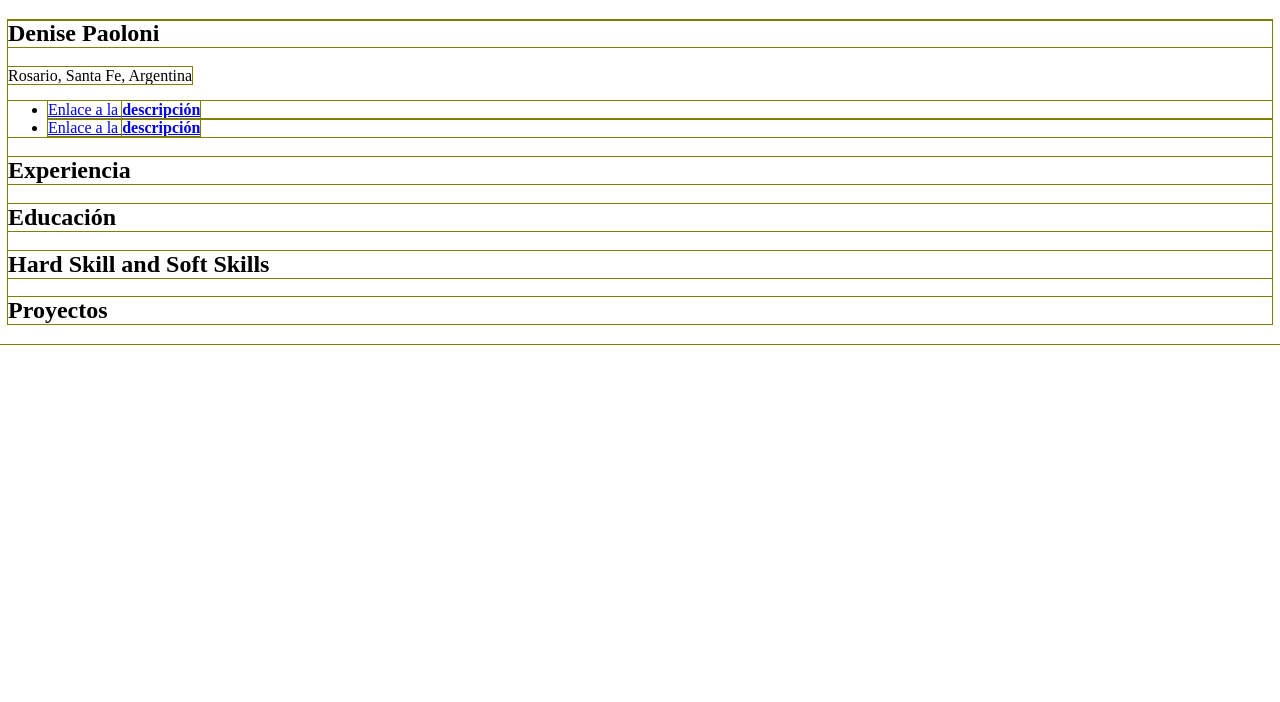
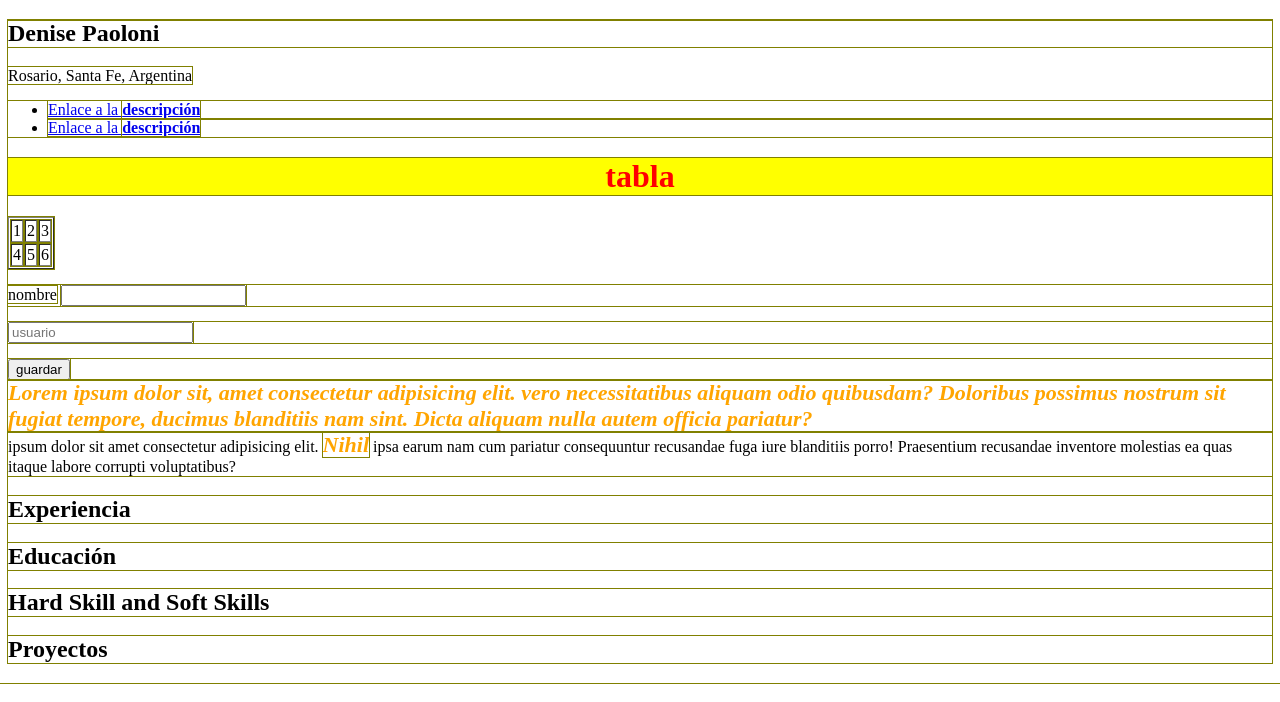
Before and after one commit to dpaoloni/PorfolioFrontend, a plain HTML site: page index.html in a window 1280 px wide. Drawn offline with Linux system fonts and the light colour scheme.

Commit message:
practica

```diff
--- a/index.html
+++ b/index.html
@@ -40,7 +40,37 @@
 		</li>
 	</ul>
 
-	</div>
+	<h1>tabla</h1>
+	<table border="1">
+		<tr>
+			<td>1</td>
+			<td>2</td>
+			<td>3</td>
+		</tr>
+		<tr>
+			<td>4</td>
+			<td>5</td>
+			<td>6</td>
+		</tr>
+	</table>
+
+	<form action="">
+		<p>
+			<label for="">nombre</label>
+			<input type="text">
+		</p>
+		<p>
+			<input type="text" placeholder="usuario">
+		</p>
+		<div>
+			<input type="submit" value="guardar">
+		</div>
+	</form>
+<div class="destacados">Lorem ipsum dolor sit, amet consectetur adipisicing elit.  vero necessitatibus aliquam odio quibusdam? Doloribus possimus nostrum sit fugiat tempore, ducimus blanditiis nam sint. Dicta aliquam nulla autem officia pariatur?</div>
+
+<div> ipsum dolor sit amet consectetur adipisicing elit.  <span class="destacados">Nihil</span>  ipsa earum nam cum pariatur consequuntur recusandae fuga iure blanditiis porro! Praesentium recusandae inventore molestias ea quas itaque labore corrupti voluptatibus?
+</div>
+</div>
 
 	<div class="BordeRedondeado">
 		<h2>Experiencia</h2>
--- a/styles.css
+++ b/styles.css
@@ -12,4 +12,17 @@ background-repeat:repeat;
 background-size : cover;
 
 background: url(portada4.jpg);
-box-shadow: 0px 4px 4px rgba(0, 0, 0, 0.25);}
+box-shadow: 0px 4px 4px rgba(0, 0, 0, 0.25);
+}
+
+h1{color:red;
+background-color: yellow;
+text-align: center;
+}
+
+.destacados{
+    color: orange;
+    font-size: 22px; /*tamaño d e la  fuente*/
+    font-style: italic; /*italica*/
+    font-weight:bold; /*negrita*/
+}
```
